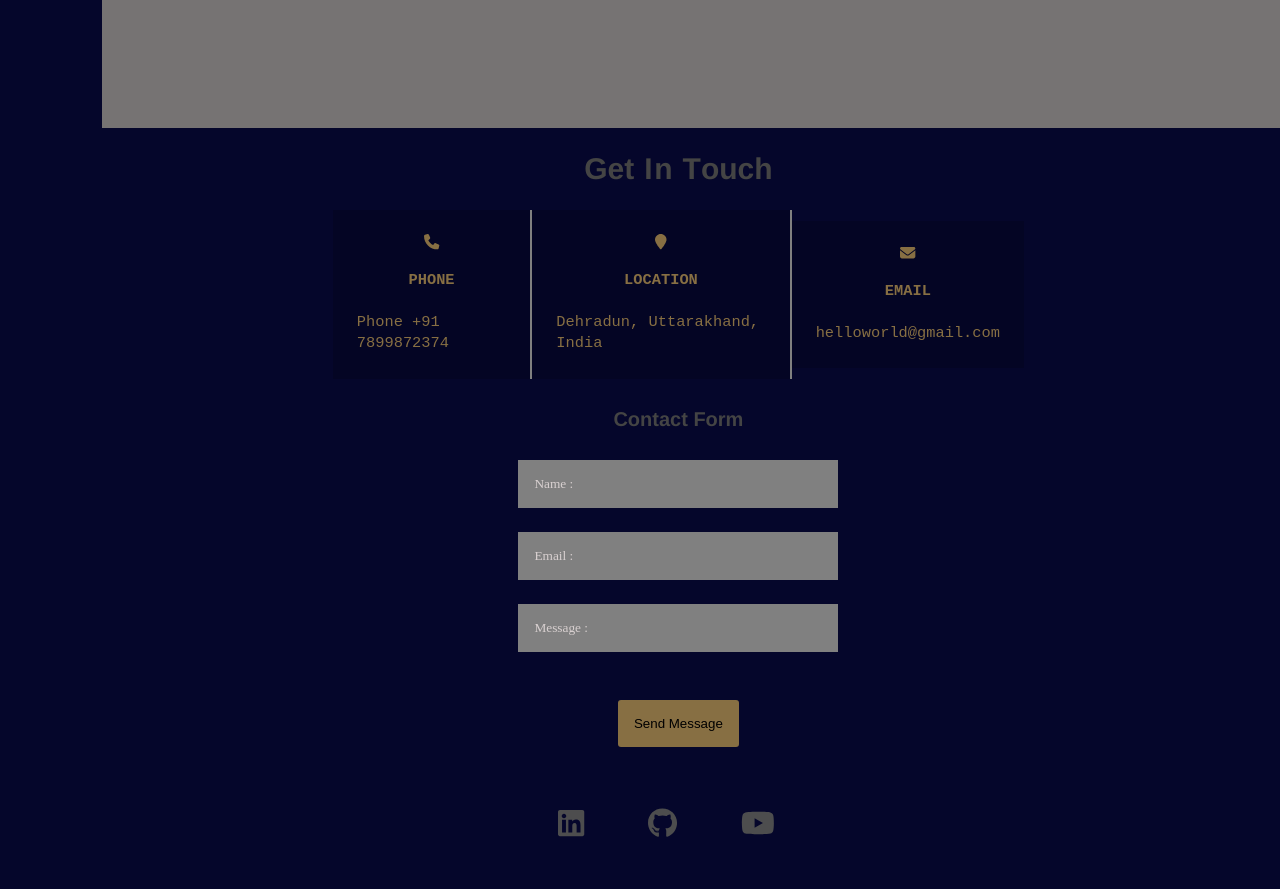
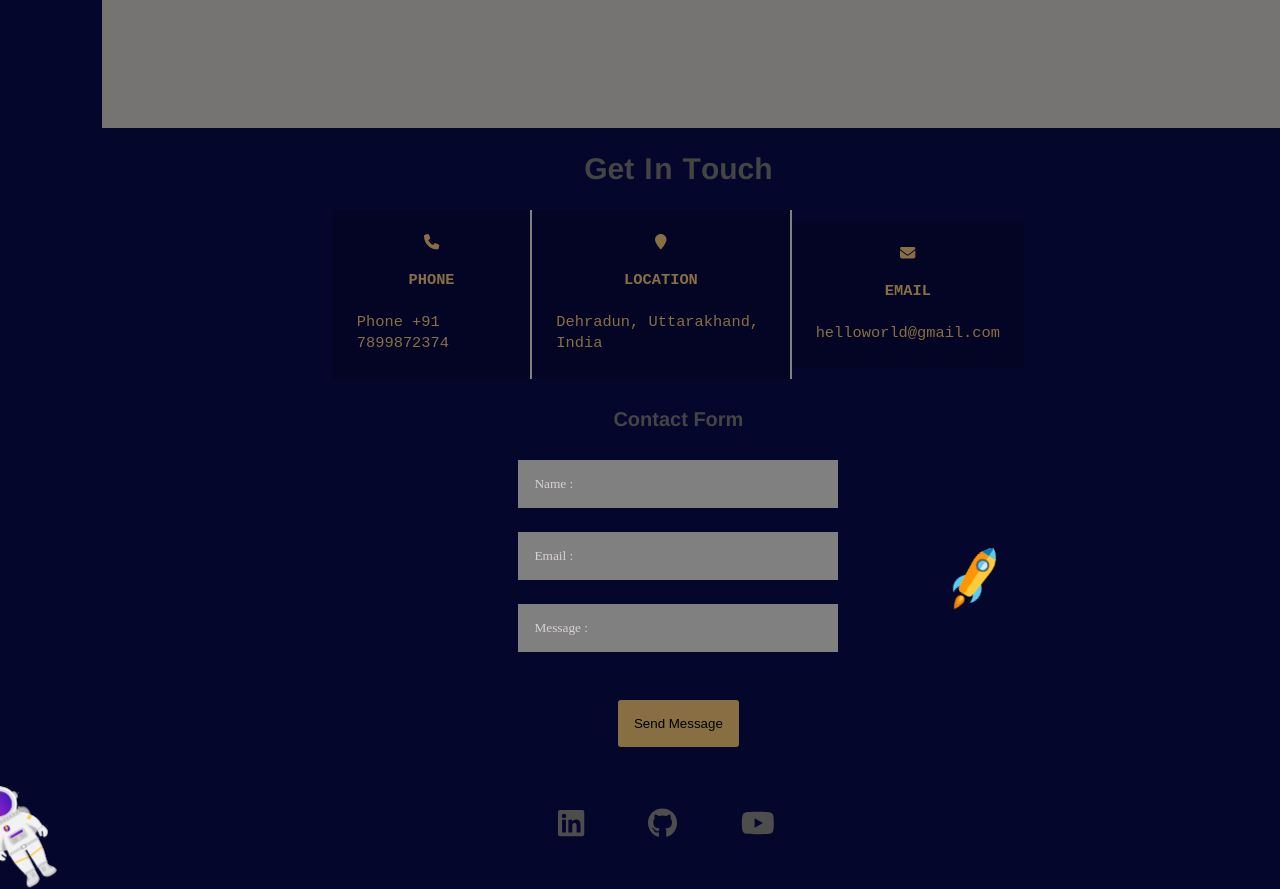
Before and after one commit to TheValour/my-portfolio, a React (Create React App) app: page / in a window 1280 px wide. Shown: the part 3240-4129 px from the top of the page. Built offline with nearby package versions, Linux system fonts and the light colour scheme.

Commit message:
adding background astronaut in contact page

```diff
--- a/src/components/about/About.jsx
+++ b/src/components/about/About.jsx
@@ -6,7 +6,7 @@ import {
   faHtml5, faJsSquare, faReact,
 } from '@fortawesome/free-brands-svg-icons'
 
-import Animate from '../animatedLetters/Animate'
+import Animate from '../animation/Animate'
 import './About.css'
 import '../layout/Layout.css'
 import Astro from '../../assets/images/about.png'
--- /dev/null
+++ b/src/components/animation/Astronaut.css
@@ -0,0 +1,89 @@
+@import url('https://fonts.googleapis.com/css?family=Dosis:300,400,500');
+
+@-moz-keyframes rocket-movement {
+    100% {
+        -moz-transform: translate(1300px, -500px);
+    }
+}
+
+@-webkit-keyframes rocket-movement {
+    100% {
+        -webkit-transform: translate(1300px, -500px);
+    }
+}
+
+@keyframes rocket-movement {
+    100% {
+        transform: translate(1300px, -500px);
+    }
+}
+
+@-moz-keyframes move-astronaut {
+    100% {
+        -moz-transform: translate(-160px, -160px);
+    }
+}
+
+@-webkit-keyframes move-astronaut {
+    100% {
+        -webkit-transform: translate(-160px, -160px);
+    }
+}
+
+@keyframes move-astronaut {
+    100% {
+        -webkit-transform: translate(-160px, -160px);
+        transform: translate(-160px, -160px);
+    }
+}
+
+@-moz-keyframes rotate-astronaut {
+    100% {
+        -moz-transform: rotate(-720deg);
+    }
+}
+
+@-webkit-keyframes rotate-astronaut {
+    100% {
+        -webkit-transform: rotate(-720deg);
+    }
+}
+
+@keyframes rotate-astronaut {
+    100% {
+        -webkit-transform: rotate(-720deg);
+        transform: rotate(-720deg);
+    }
+}
+.object_rocket {
+    z-index: 95;
+    position: absolute;
+    transform: translateX(-50px);
+    top: 90%;
+    left: -10%;
+    pointer-events: none;
+    animation: rocket-movement 200s linear infinite;
+}
+
+
+.object_astronaut {
+    animation: rotate-astronaut 200s infinite linear both alternate;
+}
+
+.box_astronaut {
+    z-index: 110 !important;
+    position: absolute;
+    top: 60%;
+    right: 20%;
+    will-change: transform;
+    animation: move-astronaut 50s infinite linear both alternate;
+}
+
+@media only screen and (max-width: 600px) {
+    .box_astronaut {
+        top: 70%;
+    }
+    .central-body {
+        padding-top: 25%;
+    }
+}
--- /dev/null
+++ b/src/components/animation/Astronaut.jsx
@@ -0,0 +1,16 @@
+import React from 'react'
+import Rocket from '../../assets/images/rocket.svg'
+import Astro from '../../assets/images/astronaut.svg'
+
+import './Astronaut.css'
+
+export default function Astronaut() {
+  return (
+    <>
+        <img class="object_rocket" src={Astro} alt="img" width="80px"/>
+        <div class="box_astronaut">
+            <img class="object_astronaut" src={Rocket} alt="img2" width="60px"/>
+        </div>
+    </>
+  )
+}
--- a/src/components/contact/Contact.css
+++ b/src/components/contact/Contact.css
@@ -1,4 +1,5 @@
 .contact-sections {
+    position: relative;
     flex-direction: column;
     width: 90vw;
 }
@@ -13,6 +14,7 @@
 .contact-sections > .form {
     width: 25%;
     flex-direction: column;
+    z-index: 999;
 }
 .contact-sections > .form >input {
     padding: 2vh;
--- a/src/components/contact/Contact.jsx
+++ b/src/components/contact/Contact.jsx
@@ -1,7 +1,9 @@
 import React, { useEffect, useRef, useState } from 'react'
 import emailjs from '@emailjs/browser';
 import './Contact.css'
-import Animate from '../animatedLetters/Animate'
+
+import Animate from '../animation/Animate'
+import Astronaut from '../animation/Astronaut';
 
 import { faLinkedin, faGithub, faYoutube} from '@fortawesome/free-brands-svg-icons'
 import { FontAwesomeIcon } from '@fortawesome/react-fontawesome'
@@ -61,6 +63,10 @@ export default function Contact2() {
             </div>
         </div>
         <h4>Contact Form</h4>
+
+        {/* astronaut ------------------ */}
+        <Astronaut/>
+
         <form className='form flex' onSubmit={sendEmail} ref={form}>
             <input type="text" placeholder='Name :' id='name'/>
             <input type="email" placeholder='Email :' id='email'/>
--- a/src/components/home/Home.jsx
+++ b/src/components/home/Home.jsx
@@ -1,11 +1,11 @@
 import { useEffect, useState } from 'react';
 
-import Animate from '../animatedLetters/Animate';
+import Animate from '../animation/Animate';
 import rLogo from '../../assets/images/rLogo.png';
 import heroLogo from '../../assets/images/hero.png';
 import Circle from '../../assets/images/Ellipse.png';
 import './Home.css';
-import BgAnimation from '../animatedLetters/BgAnimation';
+import BgAnimation from '../animation/BgAnimation';
 
 const Home = () => {
   const [letterClass, setLetterClass] = useState('text-animate');
--- a/src/components/index.js
+++ b/src/components/index.js
@@ -2,11 +2,12 @@ import About from "./about/About";
 import Layout from './layout/Layout'
 import Sidebar from "./sidebar/Sidebar";
 import Home from "./home/Home";
-import Animate from "./animatedLetters/Animate";
+import Animate from "./animation/Animate";
 import Project from "./project/Project";
 import Contact from './contact/Contact'
+import Astronaut from "./animation/Astronaut";
 
 export {
-    About, Layout, Contact,
+    About, Layout, Contact, Astronaut,
     Sidebar, Home, Animate, Project
 }
--- a/src/components/project/Project.jsx
+++ b/src/components/project/Project.jsx
@@ -1,6 +1,6 @@
 import React, { useEffect, useState } from 'react'
 import './Project.css'
-import Animate from '../animatedLetters/Animate';
+import Animate from '../animation/Animate';
 
 import {pro1, pro2, pro3, pro4} from '../../assets/img'
 
```
Also changed, not shown: src/assets/images/astronaut.svg (added), src/assets/images/rocket.svg (added), src/components/animation/Animate.css (renamed from src/components/animatedLetters/Animate.css), src/components/animation/Animate.jsx (renamed from src/components/animatedLetters/Animate.jsx), src/components/animation/BgAnimation.css (renamed from src/components/animatedLetters/BgAnimation.css), src/components/animation/BgAnimation.jsx (renamed from src/components/animatedLetters/BgAnimation.jsx).
